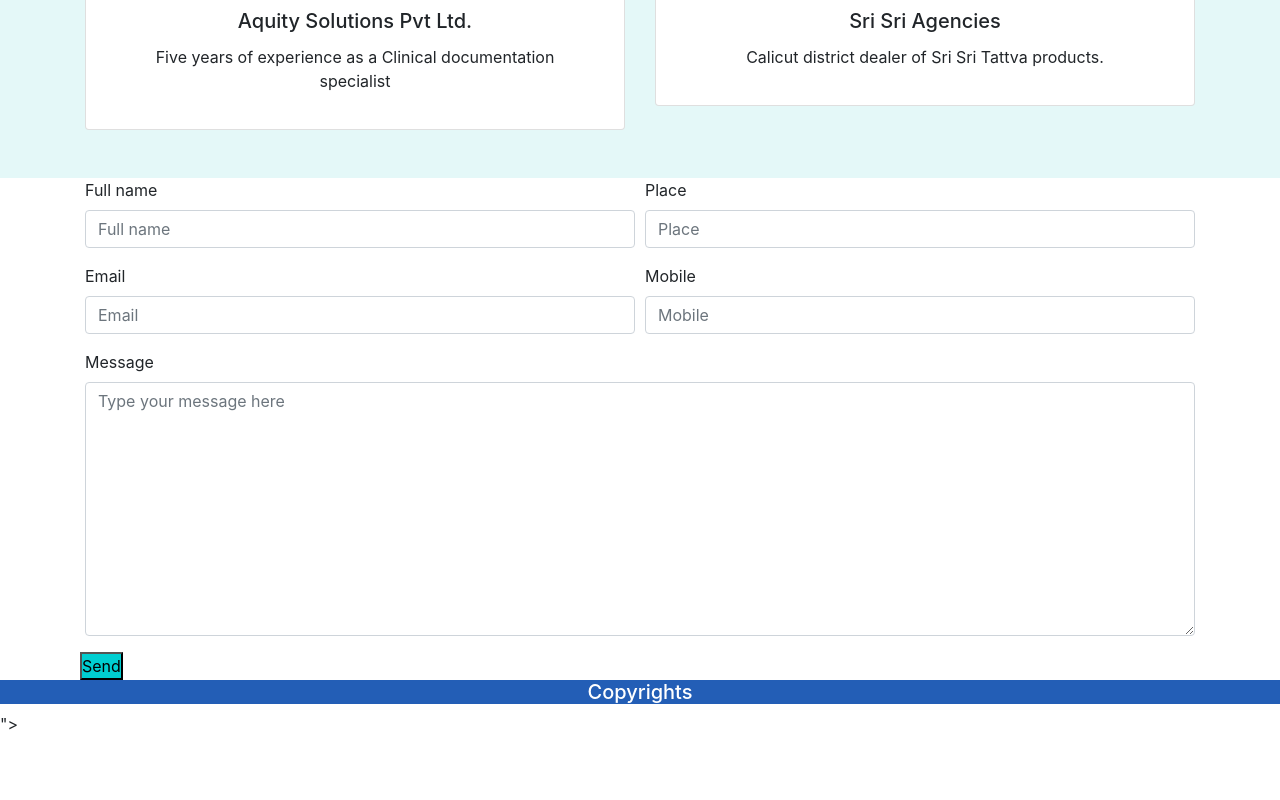
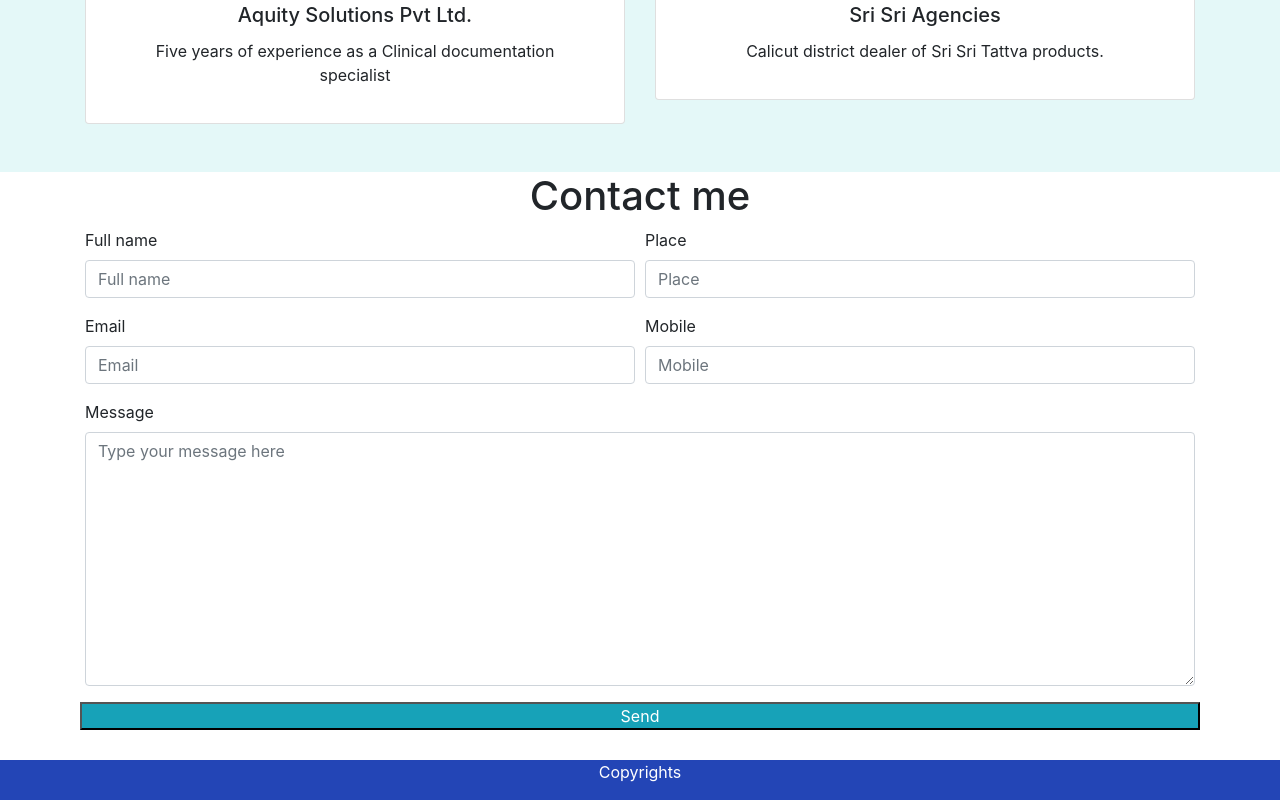
Before and after one commit to arun-asv/First, a plain HTML site: page index.html in a window 1280 px wide. Shown: the part 1580-2380 px from the top of the page. Before the commit the page ends 2316 px from the top, so only its background shows below. Drawn offline with nearby package versions, Linux system fonts and the light colour scheme; files that its build step writes are made by us from their sources; a script that the page names is missing.

Commit message:
footer changed

```diff
--- a/index.html
+++ b/index.html
@@ -32,7 +32,7 @@
                 <a class="nav-link disabled text-white" href="#experienceSection">Experiences</a>
               </li>
               <li class="nav-item">
-                <a class="nav-link disabled text-white" href="#contactSection">Contact Me</a>
+                <a class="nav-link disabled text-white" href="#contactSection">Contact me</a>
               </li>
             </ul>
           </div>
@@ -45,8 +45,8 @@
             class="img-fluid rounded">
 
         </div>
-        <div class="AboutMe col-md-6" style="padding-top: 8em; padding-left: 10em;">
-          <p style="font-size: 36px; font-family: Cambria, Cochin, Georgia, Times, 'Times New Roman', serif;">I'm a web
+        <div class="AboutMe col-md-6" style="padding-top: 10em; padding-left: 7em;">
+          <p style="font-size: 34px; font-family: Cambria, Cochin, Georgia, Times, 'Times New Roman', serif;">I'm a web
             developer<br>and a medical transcriber</p>
         </div>
       </div>
@@ -109,6 +109,7 @@
   </section>
   <section>
     <div class="container">
+      <h1 class="text-center" id="contactmeSection">Contact me</h1>
       <div class="row" id="contactSection">
         <div class="col-md-12">
           <form id="submit-form" action="">
@@ -135,22 +136,28 @@
                 <label>Message</label>
                 <textarea class="form-control" name="message" cols=" 30" rows="10" placeholder="Type your message here"></textarea>
               </div>
-              <button class="sendButton" id="btn" style="background-color: darkturquoise;">Send</button>
+              <button class="sendButton text-white bg-info" id="btn" style="width: 100%;">Send</button>
           </form>
         </div>
       </div>
     </div>
   </section>
-  <div>
-    <h5 class="Copy text-white text-center" style="background-color: rgb(35, 94, 182)">Copyrights</h5>
-  </div>
+  <footer style="background-color: rgb(35, 69, 182); margin-top: 30px;">
+    <div class="container">
+      <div class="row">
+        <div class="col-md-12 text-center text-white">
+          <p>Copyrights</p>
+        </div>
+      </div>
+    </div>
+  </footer>
   <script src="https://cdnjs.cloudflare.com/ajax/libs/popper.js/1.14.3/umd/popper.min.js"
     integrity="sha384-ZMP7rVo3mIykV+2+9J3UJ46jBk0WLaUAdn689aCwoqbBJiSnjAK/l8WvCWPIPm49"
     crossorigin="anonymous"></script>
   <script src="https://stackpath.bootstrapcdn.com/bootstrap/4.1.3/js/bootstrap.min.js"
     integrity="sha384-ChfqqxuZUCnJSK3+MXmPNIyE6ZbWh2IMqE241rYiqJxyMiZ6OW/JmZQ5stwEULTy"
     crossorigin="anonymous"></script>
-    <script src="<script src="https://code.jquery.com/jquery-3.6.0.js" integrity="sha256-H+K7U5CnXl1h5ywQfKtSj8PCmoN9aaq30gDh27Xc0jk=" crossorigin="anonymous"></script>"></script>
+    <script src="<script src="https://code.jquery.com/jquery-3.6.0.js" integrity="sha256-H+K7U5CnXl1h5ywQfKtSj8PCmoN9aaq30gDh27Xc0jk=" crossorigin="anonymous"></script></script>
   <script src="https://cdn.jsdelivr.net/npm/jquery-validation@1.19.3/dist/jquery.validate.js"></script>
   <script>
     $("#submit-form").submit((e)=>{
```
Also changed, not shown: style.css (line endings or trailing spaces).
